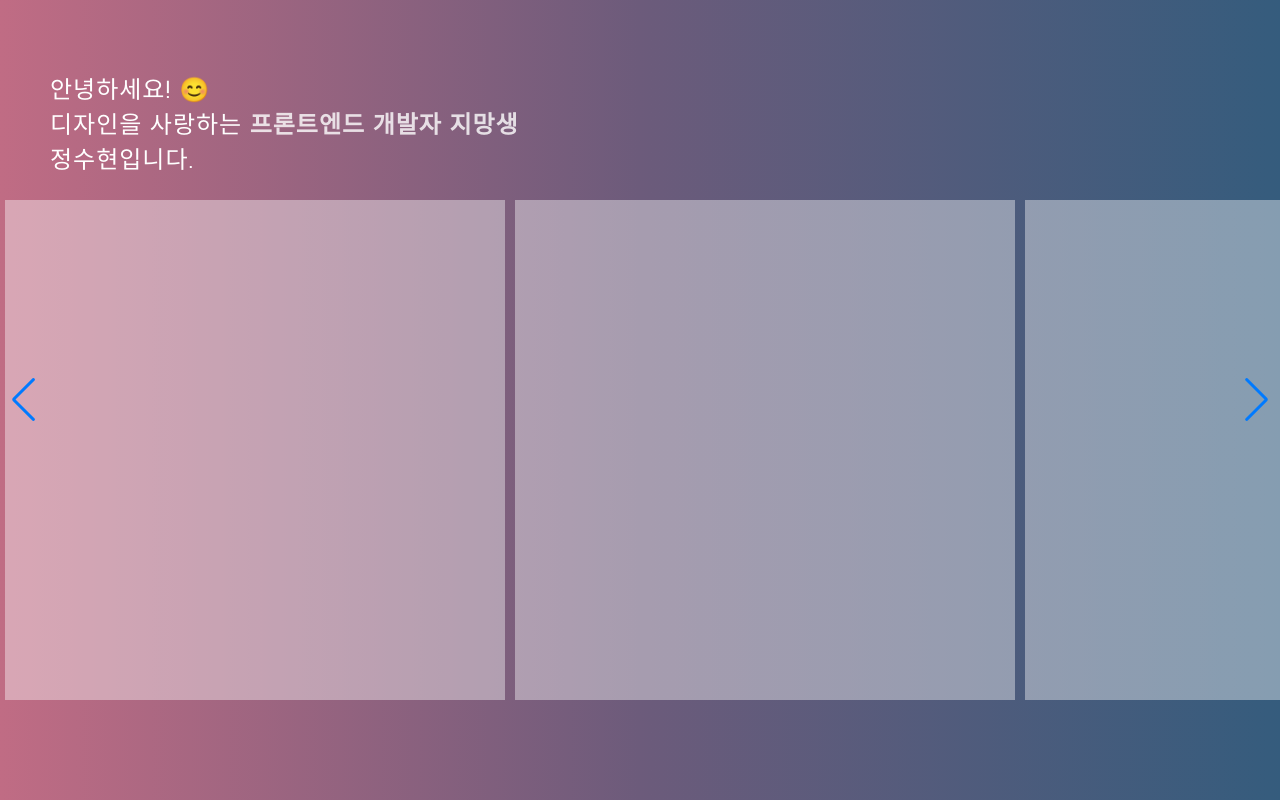
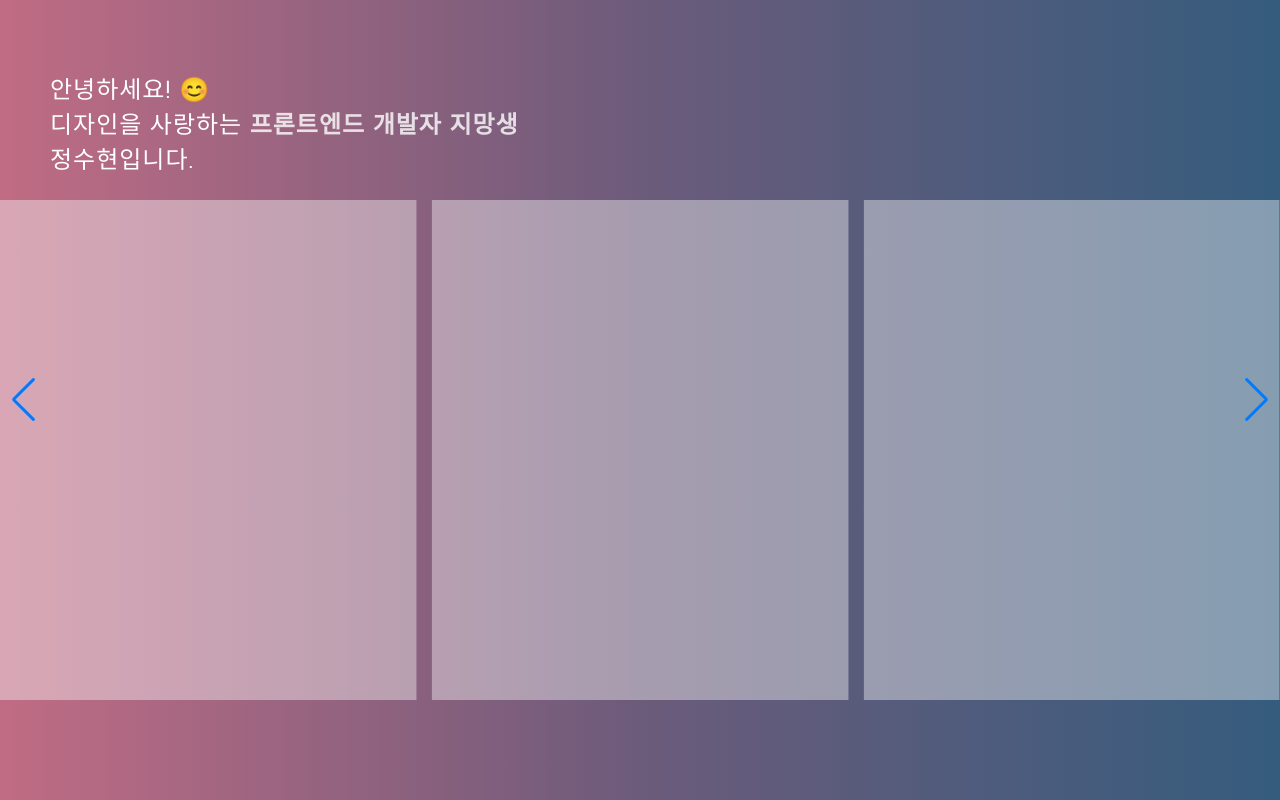
Before and after one commit to inthhh/myPortfolio, a React (Create React App) app: page / in a window 1280 px wide. Built offline with nearby package versions, Linux system fonts and the light colour scheme.

Commit message:
feat: make boxes & swipe button event

```diff
--- a/src/App.css
+++ b/src/App.css
@@ -60,10 +60,7 @@ a {
   width: 500px;
   height: 500px;
   position: relative;
-  top: 50%;
-  margin-top: -200px;
-  margin-left: 5px;
-  margin-right: 5px;
+  margin-top: 200px;
 }
 .swiper-wrapper .swiper-slide .inner {
   width: 100%;
--- a/src/App.tsx
+++ b/src/App.tsx
@@ -1,16 +1,46 @@
-import React from "react";
+import React, { useEffect, useState, useRef } from "react";
 import "./App.css";
-import MainSwiper from "./MainSwipers/MainSwiper";
-import { Swiper, SwiperSlide } from "swiper/react";
-import { Navigation, Pagination, Scrollbar } from "swiper";
+import SwiperCore, { Navigation, Pagination, Scrollbar } from "swiper";
+import { Swiper } from "swiper";
 import "swiper/css";
 import "swiper/css/navigation";
 import "swiper/css/pagination";
 import "swiper/css/scrollbar";
 
+SwiperCore.use([Navigation, Pagination, Scrollbar]);
+
 function App() {
+  const swiperContainerRef = useRef<HTMLDivElement>(null);
+  useEffect(() => {
+    if (swiperContainerRef.current) {
+      const swiper = new Swiper(swiperContainerRef.current, {
+        slidesPerView: 3, // 한 번에 보여줄 슬라이드 개수 설정
+        spaceBetween: 15, // 슬라이드 간의 간격 설정
+        loop: true,
+        centeredSlides: true,
+        // Swiper 옵션 설정
+      });
+
+      // swiper-button-next 클릭 시 이벤트 처리
+      const nextButton = document.querySelector(".swiper-button-next");
+      if (nextButton) {
+        nextButton.addEventListener("click", () => {
+          swiper.slideNext(); // 다음 슬라이드로 이동
+        });
+      }
+
+      // swiper-button-prev 클릭 시 이벤트 처리
+      const prevButton = document.querySelector(".swiper-button-prev");
+      if (prevButton) {
+        prevButton.addEventListener("click", () => {
+          swiper.slidePrev(); // 이전 슬라이드로 이동
+        });
+      }
+    }
+  }, []);
+
   return (
-    <div className="wrap">
+    <div ref={swiperContainerRef} className="wrap">
       <h1>
         안녕하세요! 😊
         <br /> 디자인을 사랑하는 <span>프론트엔드 개발자 지망생</span>
@@ -26,19 +56,29 @@ function App() {
       </ul>
       <div className="swiper-wrapper">
         <div className="swiper-slide">
-          <div className="inner"></div>
+          <div className="inner">
+            <h1>1</h1>
+          </div>
         </div>
         <div className="swiper-slide">
-          <div className="inner"></div>
+          <div className="inner">
+            <h1>2</h1>
+          </div>
         </div>
         <div className="swiper-slide">
-          <div className="inner"></div>
+          <div className="inner">
+            <h1>3</h1>
+          </div>
         </div>
         <div className="swiper-slide">
-          <div className="inner"></div>
+          <div className="inner">
+            <h1>4</h1>
+          </div>
         </div>
         <div className="swiper-slide">
-          <div className="inner"></div>
+          <div className="inner">
+            <h1>5</h1>
+          </div>
         </div>
       </div>
       <div className="swiper-button-next"></div>
```
